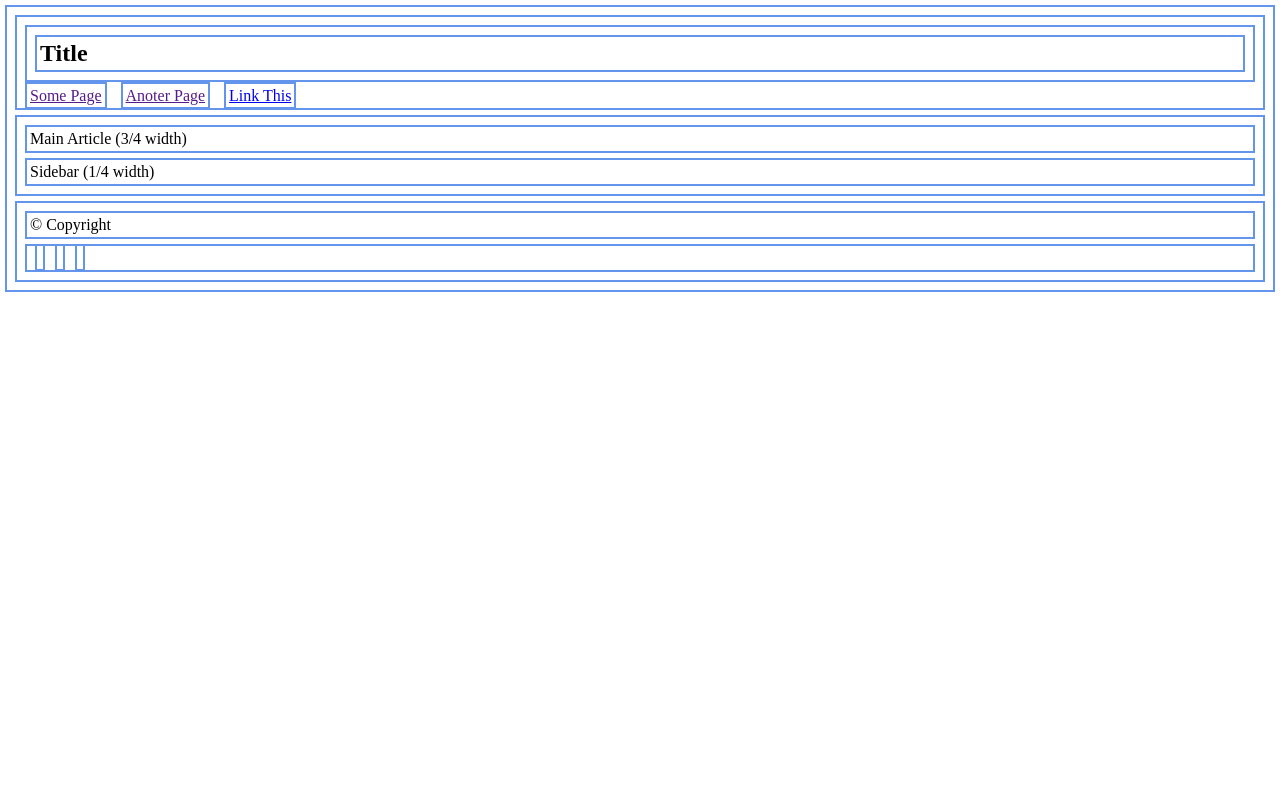
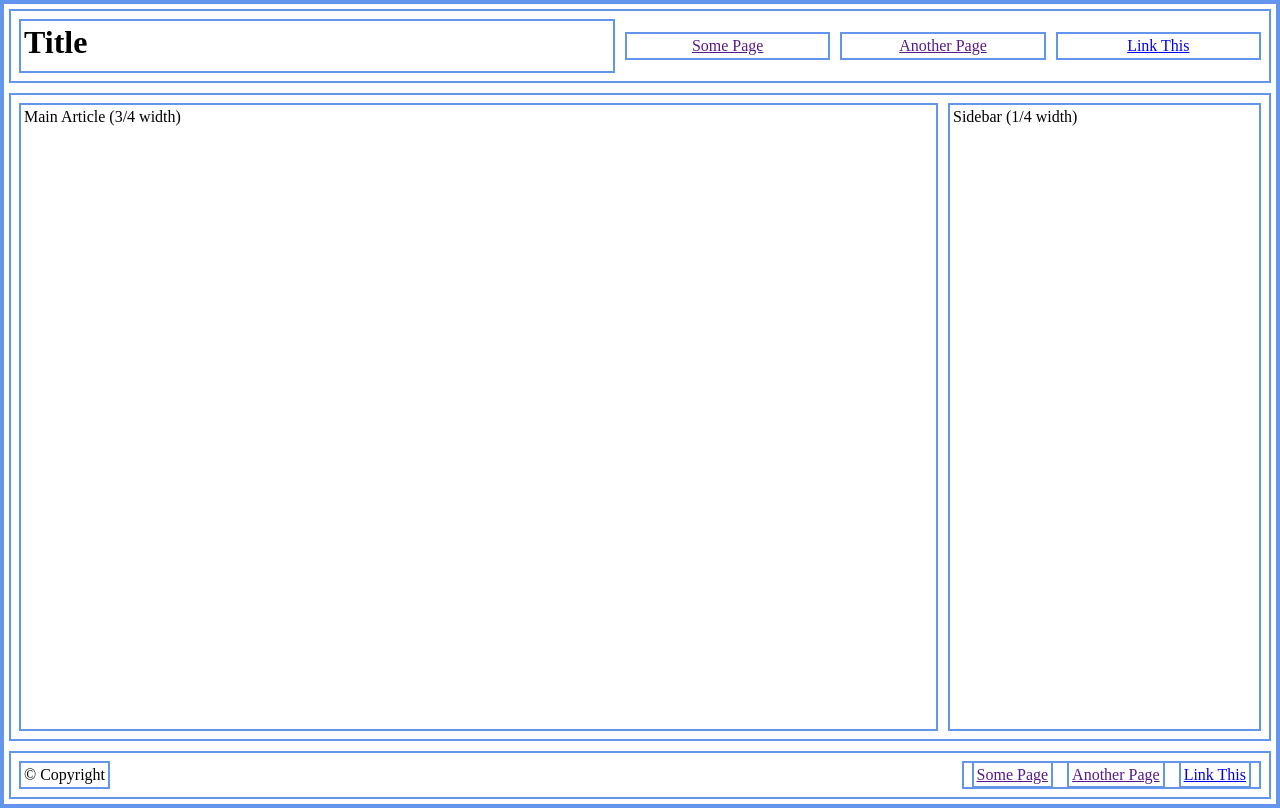
Before and after one commit to 84tigers/html-css_ex-03, a plain HTML site: page index.html in a window 1280 px wide. Drawn offline with Linux system fonts and the light colour scheme.

Commit message:
complete

```diff
--- a/index.html
+++ b/index.html
@@ -10,12 +10,11 @@
 </head>
 
 <body>
-    <section class="full">
         <header>
-            <div class="title"><h1>Title</h1></div>
-            <a href="" class="some-page">Some Page</a>
-            <a href="" class="another-page">Anoter Page</a>
-            <a href="https://www.google.com/" class="link-this">Link This</a>
+            <h1>Title</h1>
+            <a href="" class="some-page" class="links-hdr" >Some Page</a>
+            <a href="" class="another-page" class="links-hdr" >Another Page</a>
+            <a href="https://www.google.com/" class="link-this" class="links-hdr" >Link This</a>
         </header>
         <main>
             <section class="main-article">Main Article (3/4 width)</section>
@@ -25,13 +24,12 @@
         <footer>
             <section class="left">© Copyright</section>
             <section class="left">
-                <a href="" class="some-page-ftr"></a>
-                <a href="" class="another-page-ftr"></a>
-                <a href="https://www.google.com/" class="link-this-ftr"></a>
+                <a href="" class="some-page-ftr">Some Page</a>
+                <a href="" class="another-page-ftr">Another Page</a>
+                <a href="https://www.google.com/" class="link-this-ftr">Link This</a>
             </section>
 
         </footer>
-    </section>
 </body>
 
 </html>
--- a/style.css
+++ b/style.css
@@ -3,13 +3,52 @@
     border: 2px solid cornflowerblue;
     margin: 5px;
     padding: 3px;
-    }
+}
     /* body takes up full viewport and extends all the way to the edges. */
-    html, body {
+html, body {
     margin: 0;
     padding: 0;
-    border: none;
-    }
-    body {
+}
+
+body {
     height: 100vh;
-    }
+    display: flex;
+    flex-direction: column;
+}
+
+header {
+    height: 64px;
+    display: flex;
+    justify-content: space-evenly;
+}
+
+h1 {
+     flex: 3;
+     font-size: 2em;
+}
+
+header > a {
+    flex: 1;
+    display: flex;
+    justify-content: center;
+    align-self: center;
+}
+
+main {
+    flex: 10;
+    display: flex;
+    justify-content: space-evenly;
+}
+
+.main-article {
+    flex: 3;
+}
+
+.sidebar {
+    flex: 1;
+}
+footer {
+    display: flex;
+    justify-content: space-between;
+    height: 38px;
+}
```
